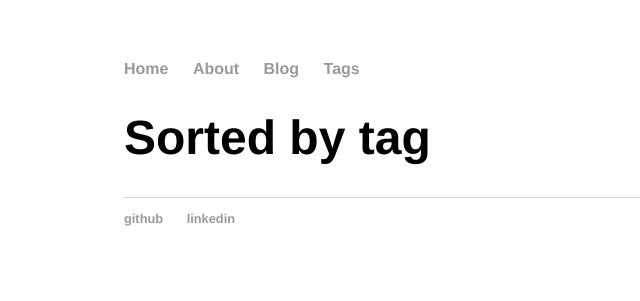
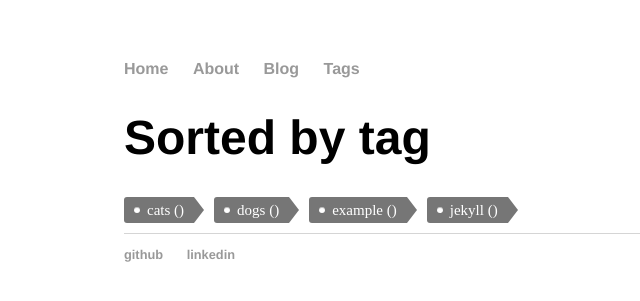
Before and after one commit to nbobhate/nbobhate.github.io, a Jekyll site: the page built from tags/index.html, in a window 1280 px wide. Shown: the top 301 px of the page, without its empty margins (68-708 px from the left). Built offline with Jekyll 4.4.1, drawn with Linux system fonts in a browser that asks for light colours.

Commit message:
Update index.html

```diff
--- a/tags/index.html
+++ b/tags/index.html
@@ -13,3 +13,17 @@ title: Sorted by tag
 
 <!-- `tag_words` is a sorted array of the tag names. -->
 {% assign tag_words = site_tags | split:',' | sort %}
+
+<!-- List of all tags -->
+<ul class="tags">
+  {% for item in (0..site.tags.size) %}
+    {% unless forloop.last %}
+      {% capture this_word %}{{ tag_words[item] }}{% endcapture %}
+      <li>
+        <a href="#{{ this_word | cgi_escape }}" class="tag">{{ this_word }}
+          <span>({{ site.tags[this_word].size }})</span>
+        </a>
+      </li>
+    {% endunless %}
+  {% endfor %}
+</ul>
```
